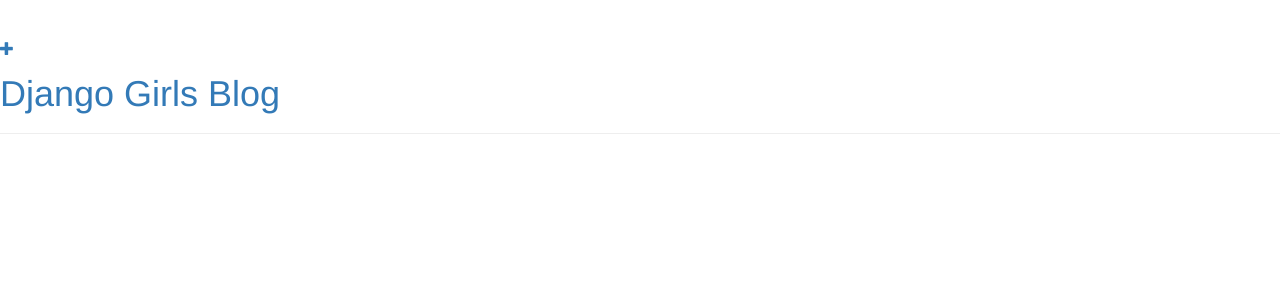
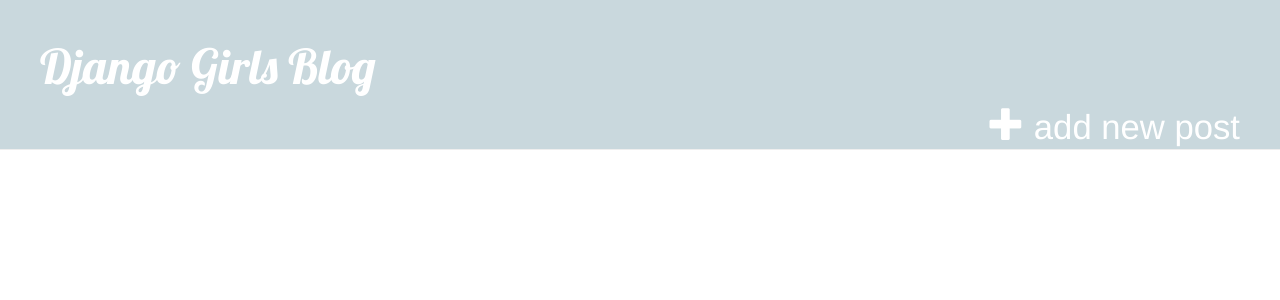
Before and after one commit to serenina/my-second-blog, a Django app: page / in a window 1280 px wide. Shown: the top 300 px of the page. Run offline with Django 3.2, Linux system fonts and the light colour scheme; data that the repository does not hold is empty; some libraries are stand-ins or nearby versions.

Commit message:
new style

```diff
--- /dev/null
+++ b/blog/static/css/blog.css
@@ -0,0 +1,49 @@
+.page-header {
+    background-color: #c9d8dd;
+    margin-top: 0;
+    padding: 20px 20px 20px 40px;
+    min-height: 150px
+}
+
+.page-header h1, .page-header h1 a, .page-header h1 a:visited, .page-header h1 a:active {
+    color: #ffffff;
+    font-size: 36pt;
+    text-decoration: none;
+}
+
+.content {
+    margin-left: 40px;
+}
+
+h1, h2, h3, h4 {
+    font-family: 'Lobster', cursive;
+    color: #000000;
+}
+
+.date {
+    color: #828282;
+}
+
+.save {
+    float: right;
+}
+
+.post-form textarea, .post-form input {
+    width: 100%;
+}
+
+.top-menu, .top-menu:hover, .top-menu:visited {
+    color: #ffffff;
+    float: right;
+    font-size: 26pt;
+    margin-right: 20px;
+}
+
+.post {
+    margin-bottom: 70px;
+    padding-left: 15px;
+}
+
+.post h1 a, .post h1 a:visited {
+    color: #000000;
+}
--- a/blog/templates/blog/post_list.html
+++ b/blog/templates/blog/post_list.html
@@ -1,13 +1,34 @@
-{% extends 'blog/base.html' %}
-
-{% block content %}
-    {% for post in posts %}
-        <div class="post">
-            <div class="date">
-                {{ post.published_date }}
+{% load static %}
+<html>
+    <head>
+        <title>Django Girls blog</title>
+        <link rel="stylesheet" href="//maxcdn.bootstrapcdn.com/bootstrap/3.2.0/css/bootstrap.min.css">
+        <link rel="stylesheet" href="//maxcdn.bootstrapcdn.com/bootstrap/3.2.0/css/bootstrap-theme.min.css">
+        <link href="//fonts.googleapis.com/css?family=Lobster&subset=latin,latin-ext" rel="stylesheet" type="text/css">
+        <link rel="stylesheet" href="{% static 'css/blog.css' %}">
+    </head>
+    <body>
+        <div class="page-header">
+            <h1><a href="/">Django Girls Blog</a></h1>
+            <a href="{% url 'post_new' %}" class="top-menu">
+                <span class="glyphicon glyphicon-plus"></span>
+                add new post
+            </a>
+        </div>
+        <div class="content container">
+            <div class="row">
+                <div class="col-md-8">
+                    {% for post in posts %}
+                        <div class="post">
+                            <div class="date">
+                                <p>published: {{ post.published_date }}</p>
+                            </div>
+                            <h2><a href="">{{ post.title }}</a></h2>
+                            <p>{{ post.text|linebreaksbr }}</p>
+                        </div>
+                    {% endfor %}
+                </div>
             </div>
-            <h1><a href="{% url 'post_detail' pk=post.pk %}">{{ post.title }}</a></h1>
-            <p>{{ post.text|linebreaksbr }}</p>
         </div>
-    {% endfor %}
-{% endblock %}
+    </body>
+</html>
```
